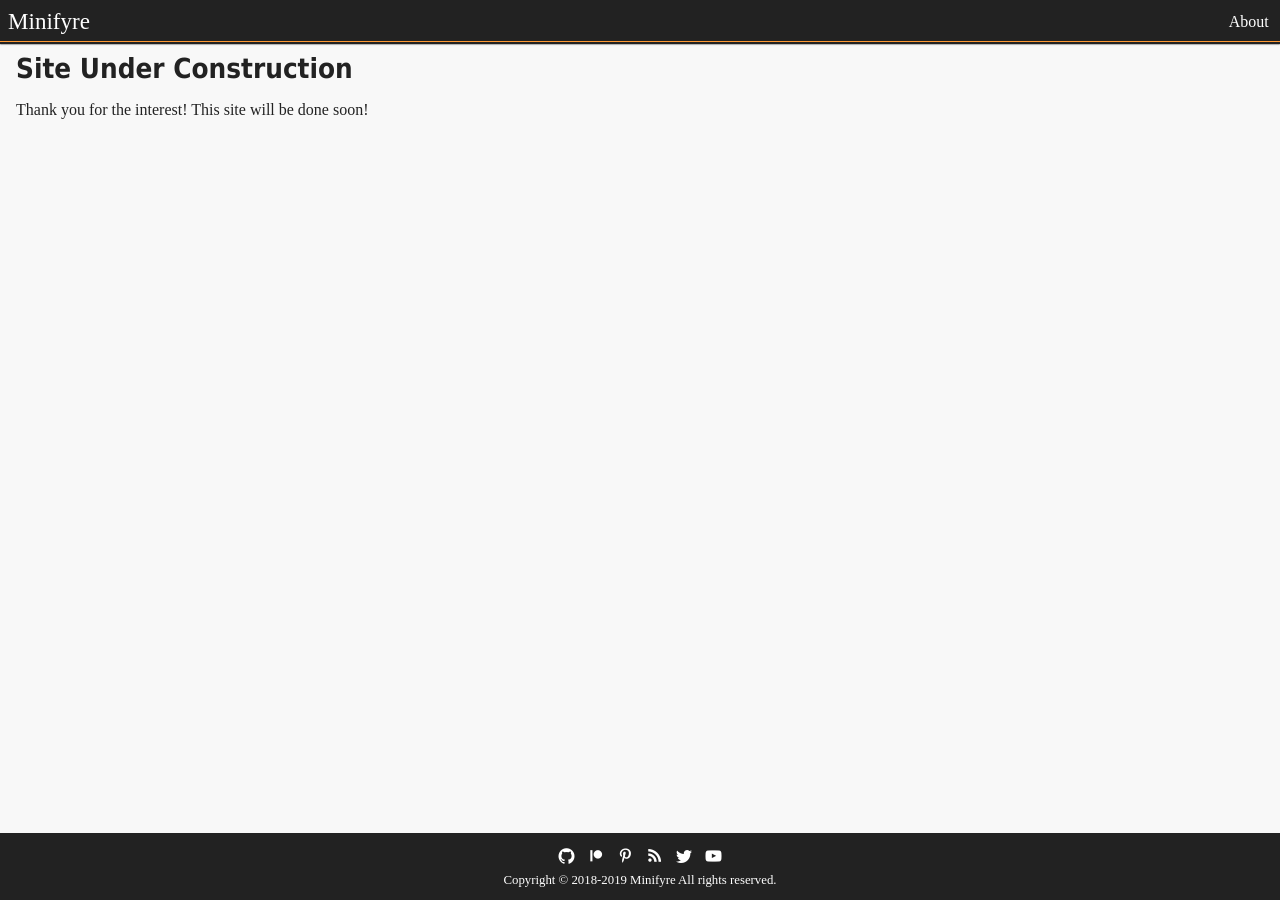
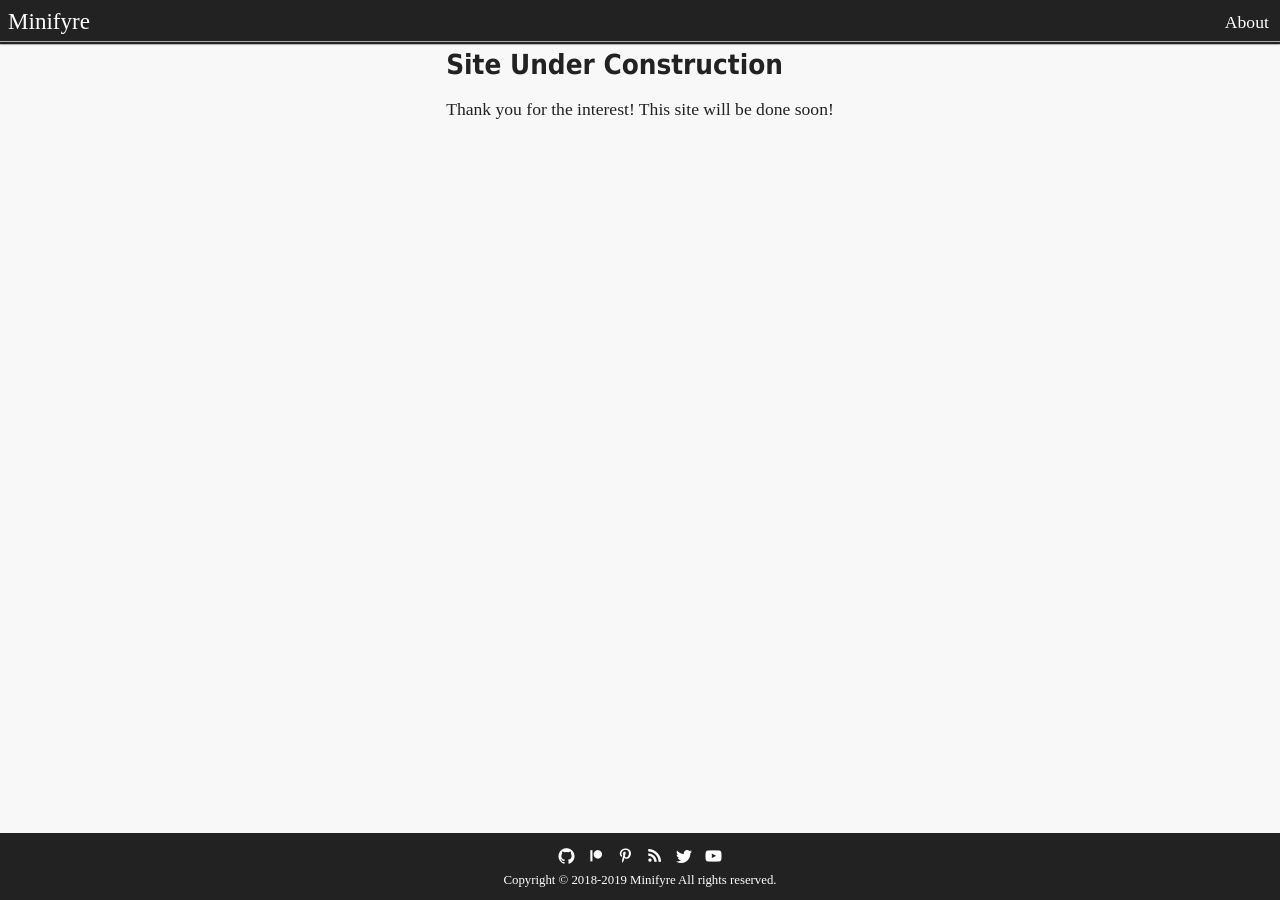
Before and after one commit to isabella232/minifyre.github.io, a Jekyll site: the page built from index.md, in a window 1280 px wide. Built offline with Jekyll 4.4.1, drawn with Linux system fonts in a browser that asks for light colours.

Commit message:
+readablility tweaks
Added: max line width, bigger font sizing/spacing, and indented h3 & sub contents.

```diff
--- a/css/index.scss
+++ b/css/index.scss
@@ -10,6 +10,7 @@
 html,
 body
 {
+	background:#f8f8f8;
 	display:flex;
 	flex-direction:column;
 	height:100%;
@@ -54,11 +55,16 @@ a:not(:hover)
 	main
 	{
 		font-family:Century Gothic;
-		font-size:1rem;
+		font-size:1.1rem;
 	}
 	.fine-print
 	{
 		font-size:0.8rem;
+	}
+
+	h3,h3~*:not(h2):not(h3)
+	{
+		margin-left:1rem;
 	}
 	/*colors*/
 	header,
@@ -69,7 +75,6 @@ a:not(:hover)
 	}
 	main
 	{
-		background:#f8f8f8;
 		color:#222;
 	}
 	/*links*/
@@ -172,7 +177,10 @@ a:not(:hover)
 	/*main*/
 	main
 	{
+		line-height:150%;
+		margin:0 auto;
 		margin-top:2.75rem;
+		max-width:40rem;
 		padding:0.5rem 1rem;
 	}
 	/*footer*/
```
